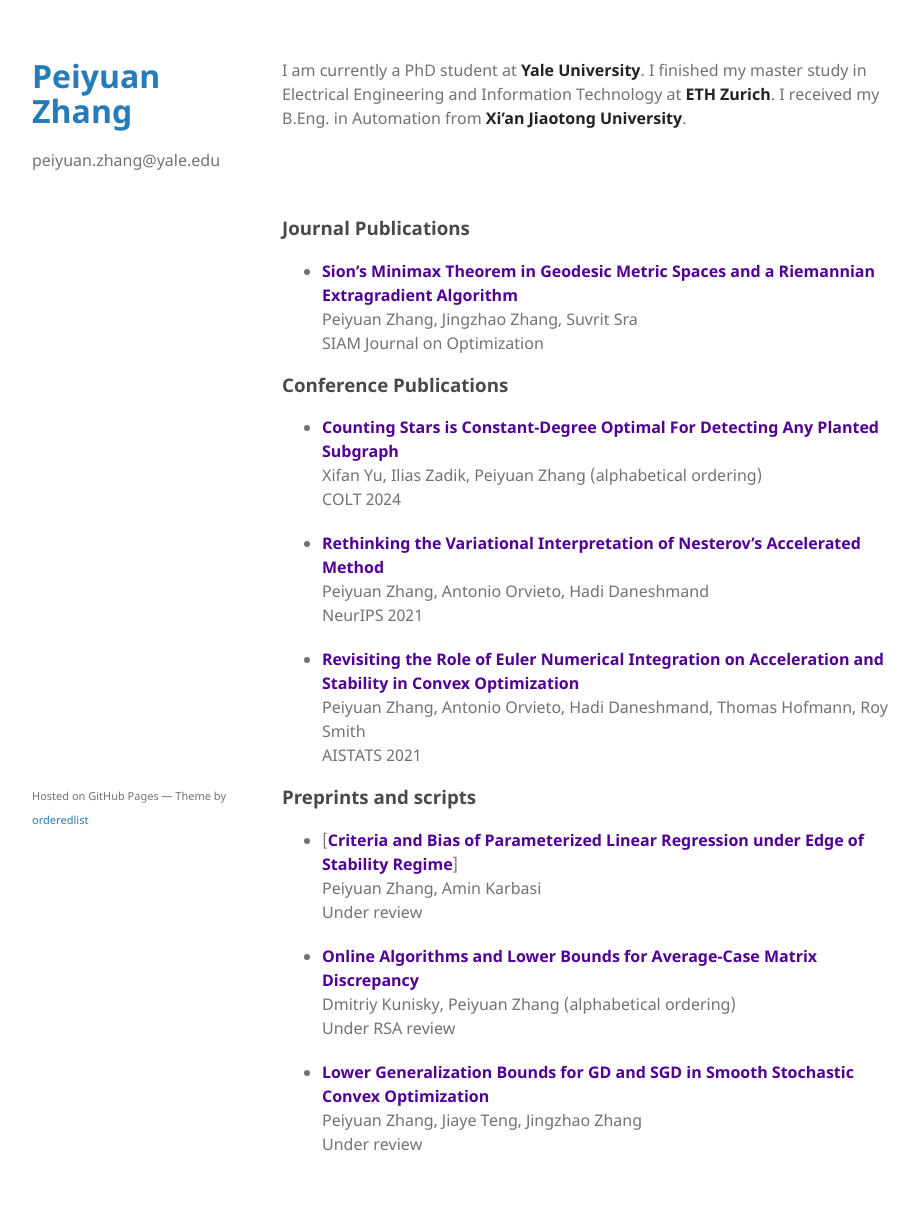
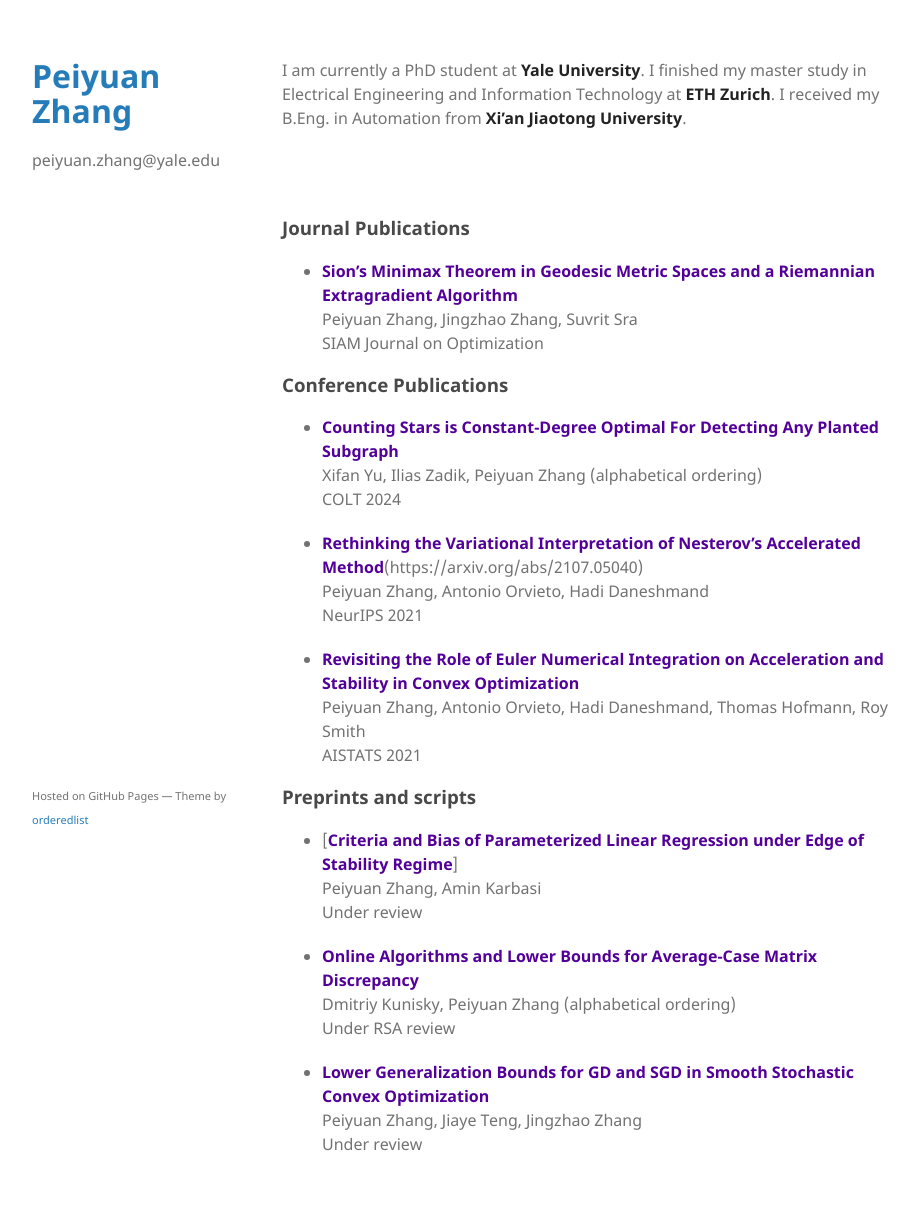
Before and after one commit to phei-iuen/phei-iuen.github.io, a Jekyll site: the page built from index.md, in a window 1280 px wide. Shown: the whole page, without its empty margins (178-1097 px from the left). Built offline with Jekyll 4.4.1, drawn with Linux system fonts in a browser that asks for light colours.

Commit message:
Update index.md

```diff
--- a/index.md
+++ b/index.md
@@ -15,7 +15,7 @@ I am currently a PhD student at **Yale University**. I finished my master study
   Xifan Yu, Ilias Zadik, Peiyuan Zhang (alphabetical ordering) <br />
   COLT 2024
 
-* [**<span style="color:#520099">Rethinking the Variational Interpretation of Nesterov's Accelerated Method</span>**](https://arxiv.org/abs/2107.05040) <br />
+* **<span style="color:#520099">Rethinking the Variational Interpretation of Nesterov's Accelerated Method</span>**(https://arxiv.org/abs/2107.05040) <br />
   Peiyuan Zhang, Antonio Orvieto, Hadi Daneshmand <br />
   NeurIPS 2021
 
```
